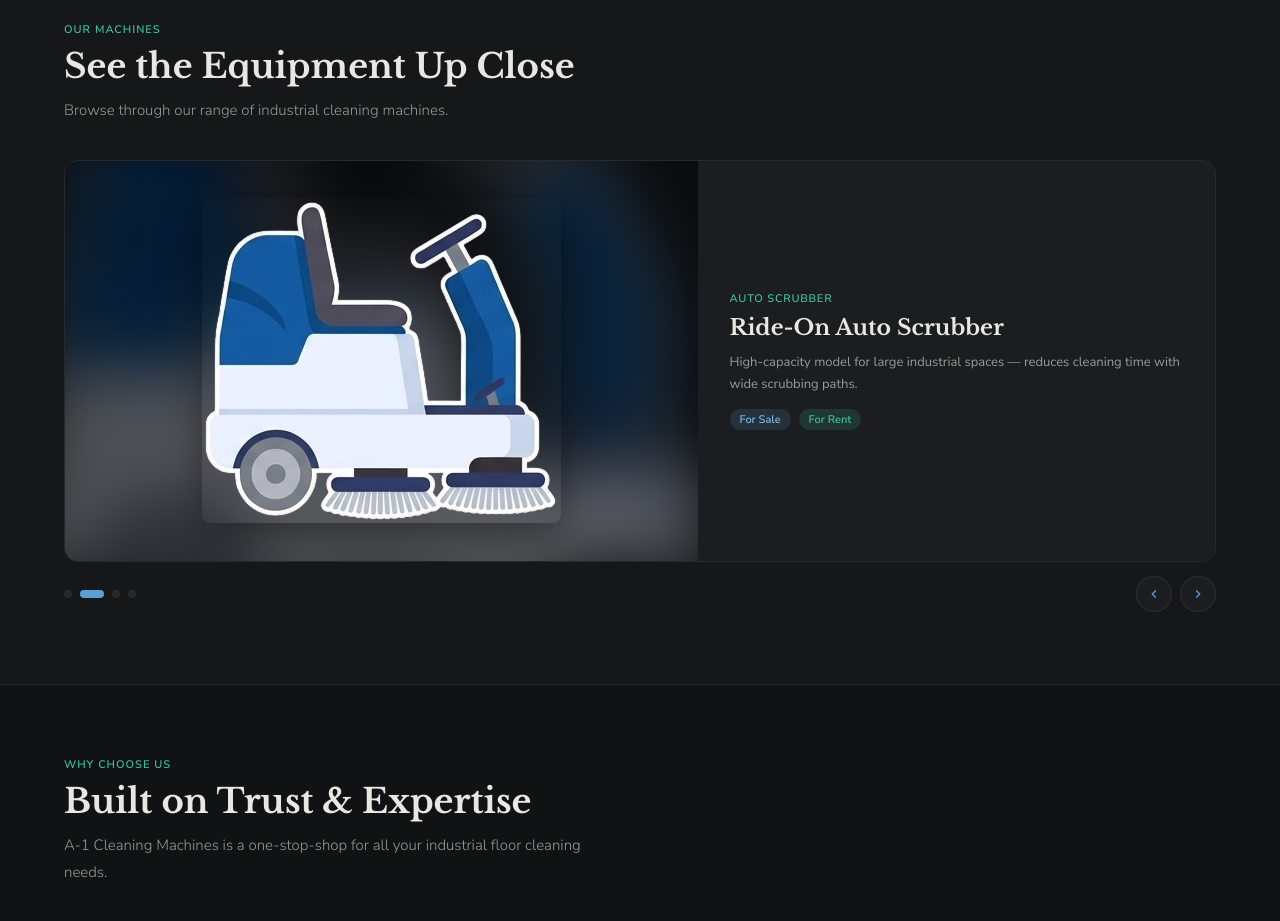
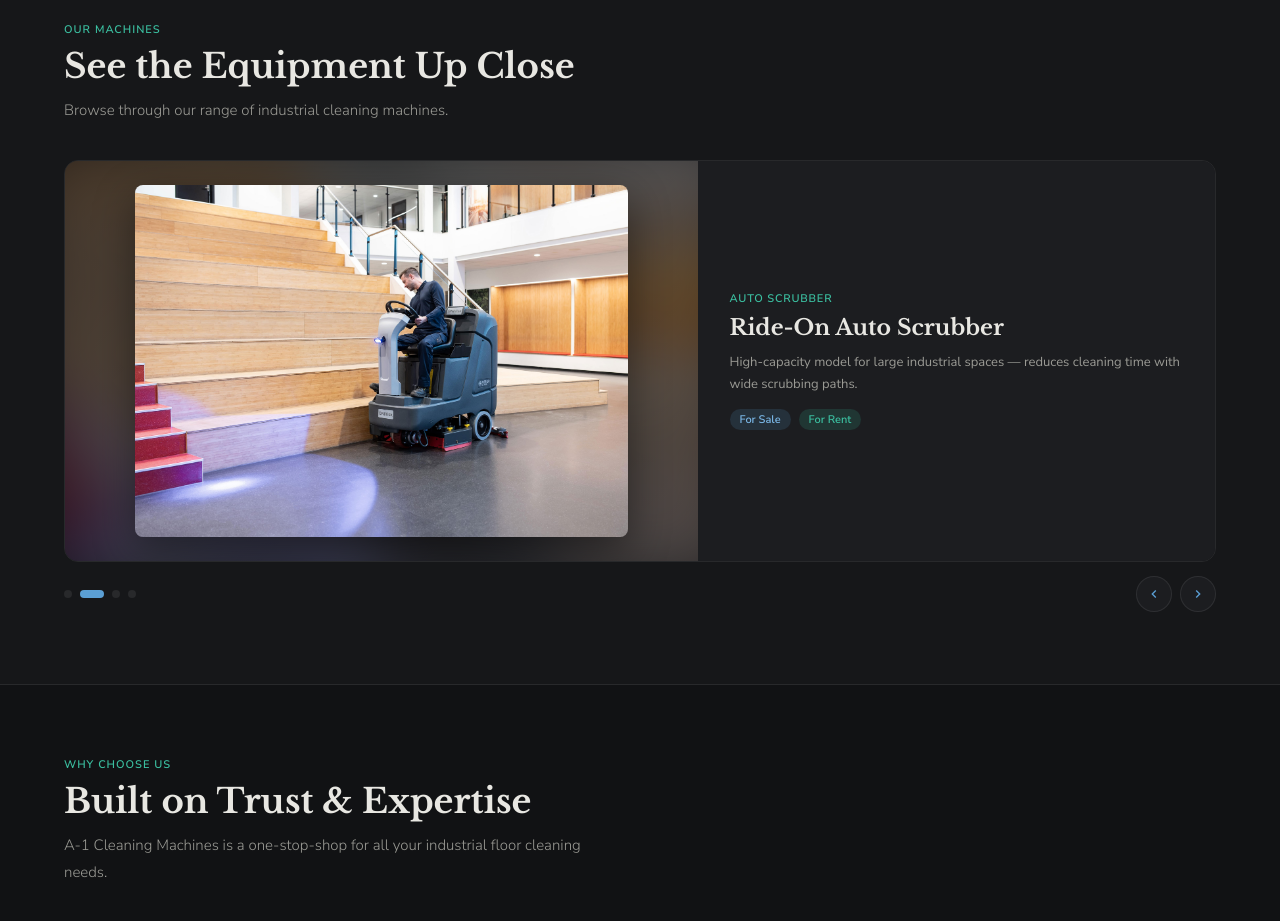
Before and after one commit to SumitSawant1029/A1CMSS, a React (Create React App) app: page / in a window 1280 px wide. Shown: the part 1820-2741 px from the top of the page. Built offline with nearby package versions, Linux system fonts and the light colour scheme.

Commit message:
Done with Final Touches

```diff
--- a/src/A1CMSS.jsx
+++ b/src/A1CMSS.jsx
@@ -3,8 +3,8 @@ import { useState, useEffect, useRef, useCallback } from "react";
 const FLIP_WORDS = ["Rentals", "Repairs", "Spare Parts"];
 
 const SLIDES = [
-  { tag: "Auto Scrubber", title: "Walk-Behind Auto Scrubber", desc: "Cleans, scrubs, and dries in a single pass — perfect for warehouses, hospitals, and shopping centres.", badges: ["sale", "rent"], img: "/images/WalkBehindAutoScrubber.jpg" },
-  { tag: "Auto Scrubber", title: "Ride-On Auto Scrubber", desc: "High-capacity model for large industrial spaces — reduces cleaning time with wide scrubbing paths.", badges: ["sale", "rent"], img: "/images/Scrubber-removebg-preview.png" },
+  { tag: "Auto Scrubber", title: "Walk-Behind Auto Scrubber", desc: "Cleans, scrubs, and dries in a single pass — perfect for warehouses, hospitals, and shopping centres.", badges: ["sale", "rent"], img: "/images/WalkBehindAutoScrubber_1.jpg" },
+  { tag: "Auto Scrubber", title: "Ride-On Auto Scrubber", desc: "High-capacity model for large industrial spaces — reduces cleaning time with wide scrubbing paths.", badges: ["sale", "rent"], img: "/images/WalkBehindAutoScrubber.jpg" },
   { tag: "Industrial Vacuum Cleaner", title: "Heavy-Duty Vacuum Cleaner", desc: "Handles fine dust, wet spills, and heavy debris — ideal for factories, construction sites, and workshops.", badges: ["sale", "rent", "parts"], img: "/images/HeavyDutyVaccumCleaner.jpg" },
   { tag: "Single Disk Machine", title: "Single Disk Floor Machine", desc: "For scrubbing, polishing, buffing, and stripping — works on tiles, marble, granite, and hard surfaces.", badges: ["sale", "rent", "parts"], img: "/images/SingleDiskFloorMachine.png" },
 ];
```
Also changed, not shown: public/images/WalkBehindAutoScrubber_1.jpg (added).
